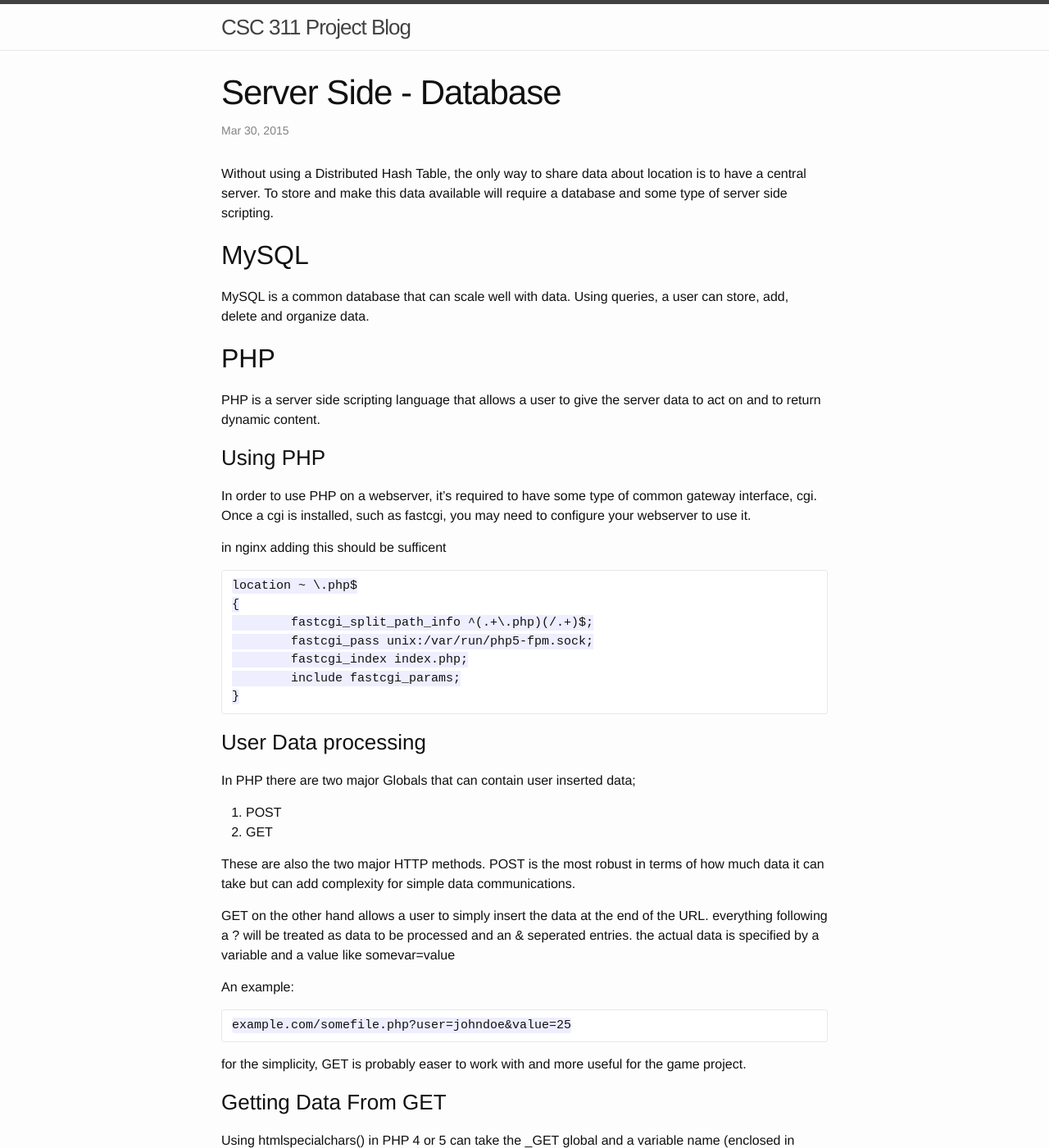
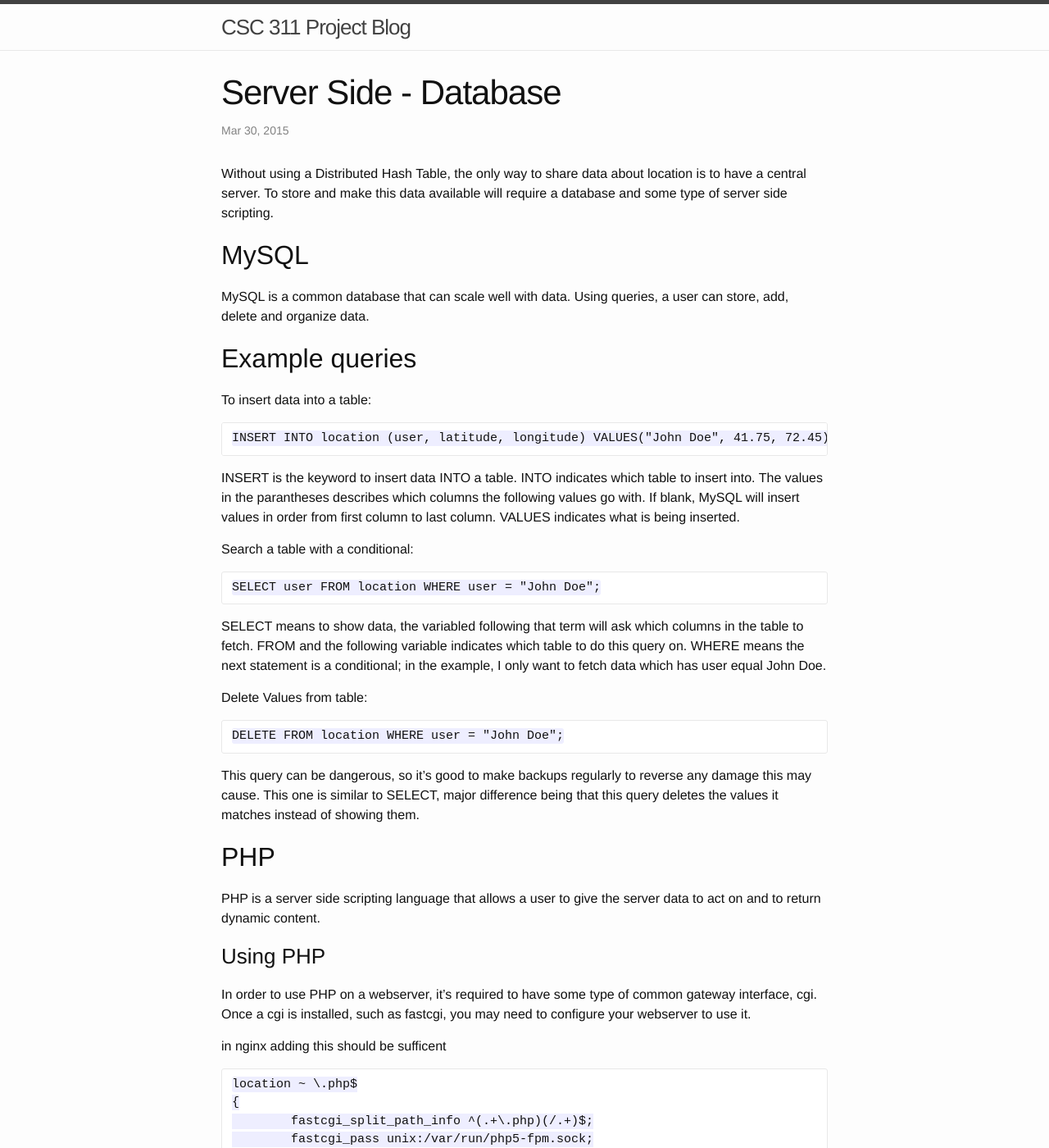
Before and after one commit to adedomin/CSC311-game-design, a Jekyll site: the page built from _posts/2015-03-30-Server Side - Database.md, in a window 1280 px wide and 1400 px high. Shown: the whole window at 82% size. Built offline with Jekyll 4.4.1, drawn with Linux system fonts in a browser that asks for light colours.

Commit message:
added more info

```diff
--- a/_posts/2015-03-30-Server Side - Database.md
+++ b/_posts/2015-03-30-Server Side - Database.md
@@ -12,6 +12,32 @@ MySQL
 
 MySQL is a common database that can scale well with data.
 Using queries, a user can store, add, delete and organize data.
+
+## Example queries
+
+To insert data into a table:
+
+	INSERT INTO location (user, latitude, longitude) VALUES("John Doe", 41.75, 72.45);
+
+INSERT is the keyword to insert data INTO a table.
+INTO indicates which table to insert into.
+The values in the parantheses describes which columns the following values go with. If blank, MySQL will insert values in order from first column to last column.
+VALUES indicates what is being inserted.
+
+Search a table with a conditional:
+
+	SELECT user FROM location WHERE user = "John Doe";
+
+SELECT means to show data, the variabled following that term will ask which columns in the table to fetch.
+FROM and the following variable indicates which table to do this query on.
+WHERE means the next statement is a conditional; in the example, I only want to fetch data which has user equal John Doe.
+
+Delete Values from table:
+
+	DELETE FROM location WHERE user = "John Doe";
+
+This query can be dangerous, so it's good to make backups regularly to reverse any damage this may cause.
+This one is similar to SELECT, major difference being that this query deletes the values it matches instead of showing them.
 
 PHP
 ---
```
